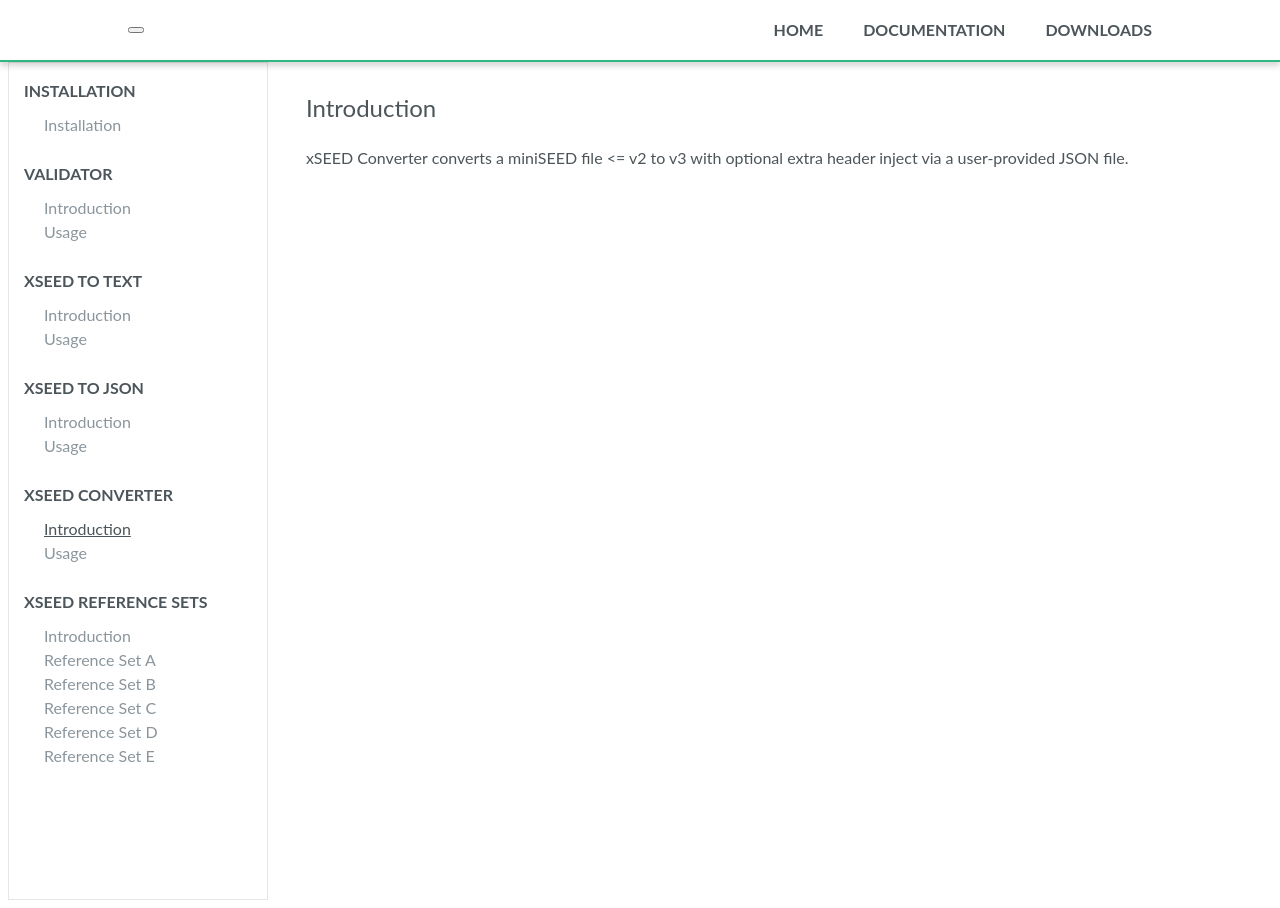
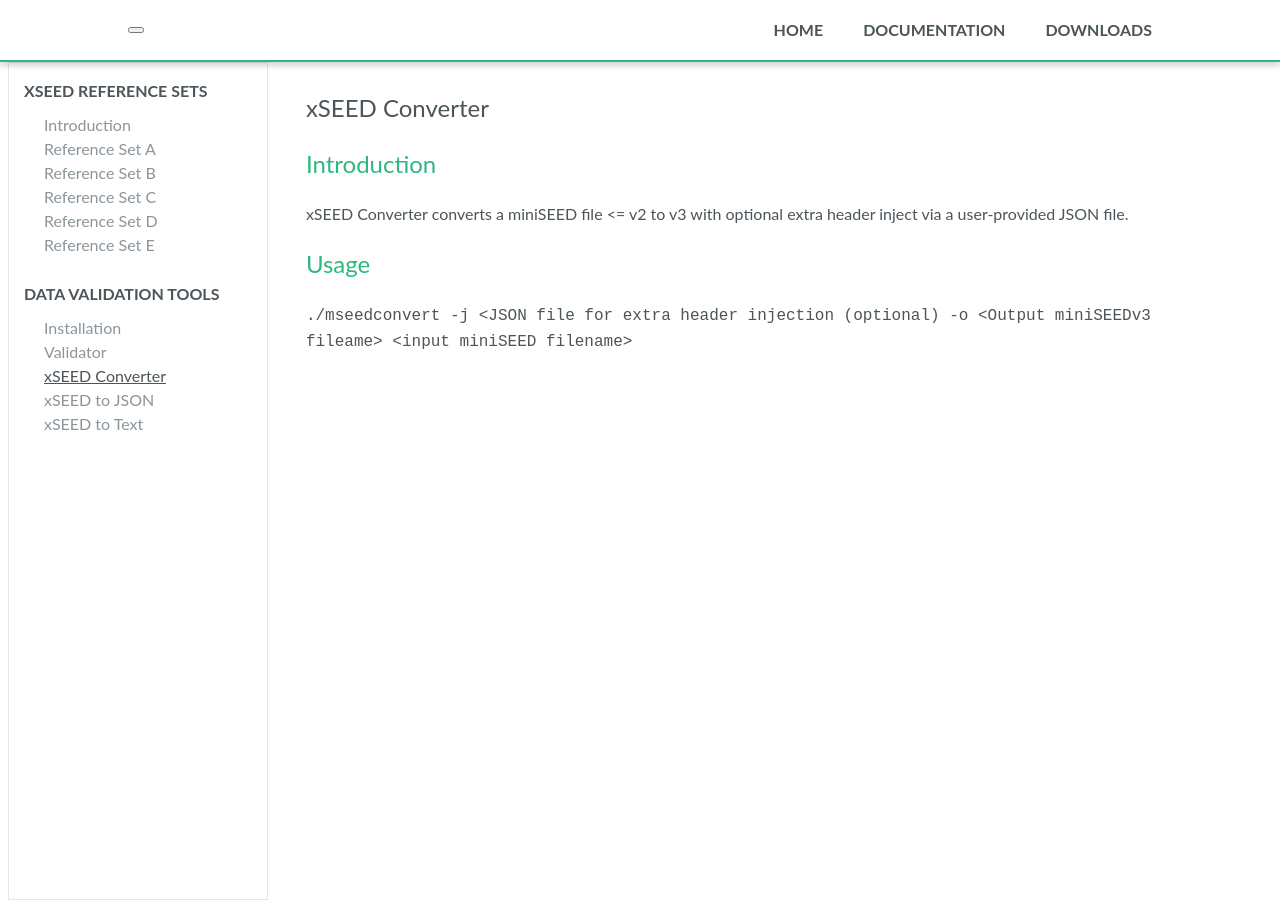
Before and after one commit to jeffreyleifer/xseed-utils, a Jekyll site: the page built from docs/_documentation/xSEED to Converter/Introduction.md, in a window 1280 px wide. Built offline with Jekyll 4.4.1, drawn with Linux system fonts in a browser that asks for light colours; nearby versions of some CDN libraries; comment, search, counter and statistics services are not loaded.

Commit message:
Reworked category names and order of sub-categories

````diff
--- a/docs/_config.yml
+++ b/docs/_config.yml
@@ -59,9 +59,5 @@ client:
     url: "https://iris.edu"
 
 category_order:
-    - 'Installation'
-    - 'Validator'
-    - 'xSEED to Text'
-    - 'xSEED to JSON'
-    - 'xSEED Converter'
     - 'xSEED Reference Sets'
+    - 'Data Validation Tools'
--- a/docs/_documentation/xSEED to Converter/Introduction.md
+++ b/docs/_documentation/xSEED to Converter/Introduction.md
@@ -1,8 +1,14 @@
 ---
 layout: documentation
-category: xSEED Converter
-order: 1
-title: Introduction
+category: Data Validation Tools
+order: 3
+title: xSEED Converter
 ---
 
+## Introduction
+
 xSEED Converter converts a miniSEED file <= v2 to v3 with optional extra header inject via a user-provided JSON file.
+
+## Usage
+
+```./mseedconvert -j <JSON file for extra header injection (optional) -o <Output miniSEEDv3 fileame> <input miniSEED filename>```
````
Also changed, not shown: docs/_documentation/Validator/Introduction.md (+11 -4 lines), docs/_documentation/Validator/Usage.md (deleted, +0 -8 lines), docs/_documentation/installation/installation.md (+1 -1 lines), docs/_documentation/mSEED to xSEED Converter/Usage.md (deleted, +0 -8 lines), docs/_documentation/xSEED to JSON/Introduction.md (+9 -3 lines), docs/_documentation/xSEED to JSON/Usage.md (deleted, +0 -8 lines), docs/_documentation/xSEED to Text/Introduction.md (+9 -3 lines), docs/_documentation/xSEED to Text/Usage.md (deleted, +0 -8 lines).
